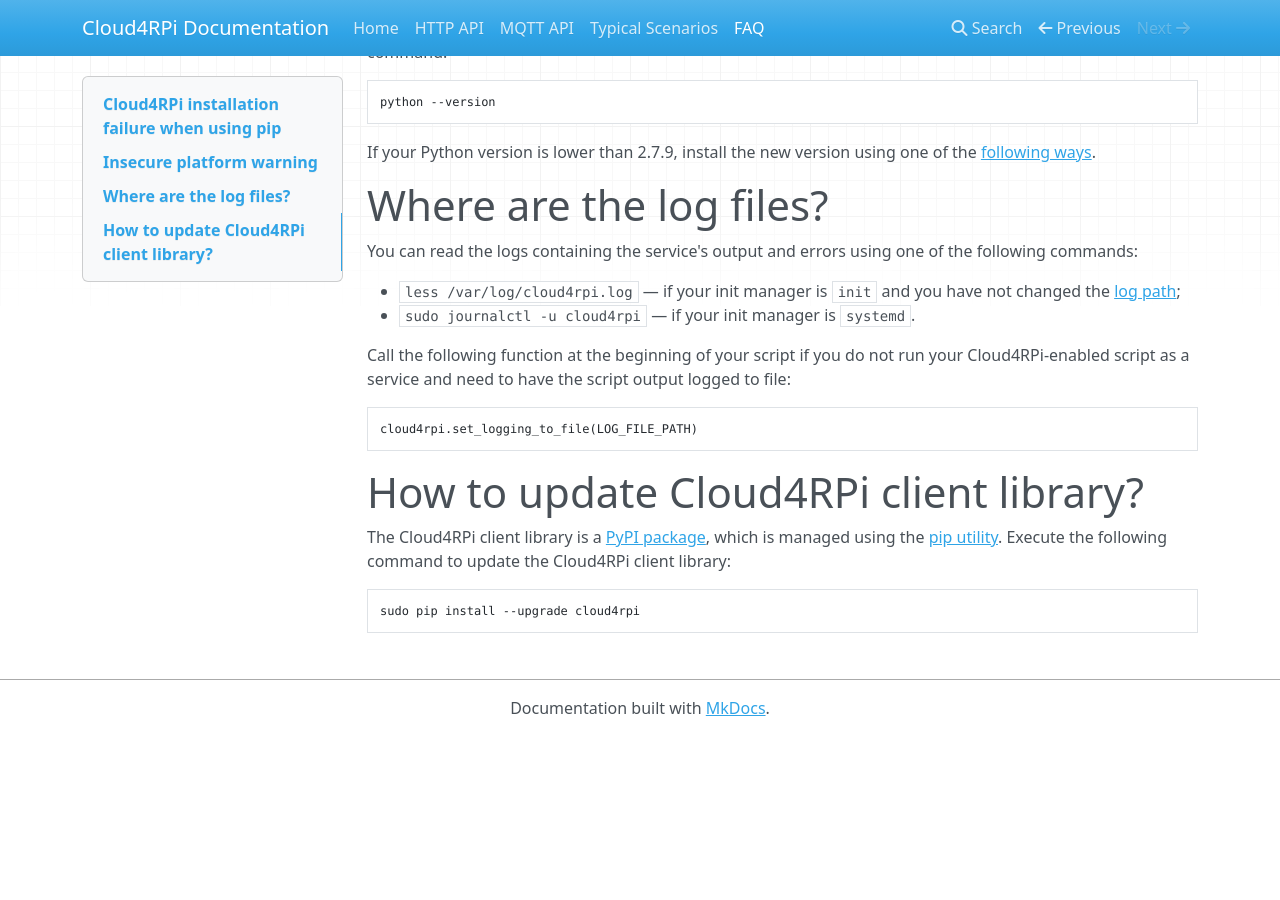
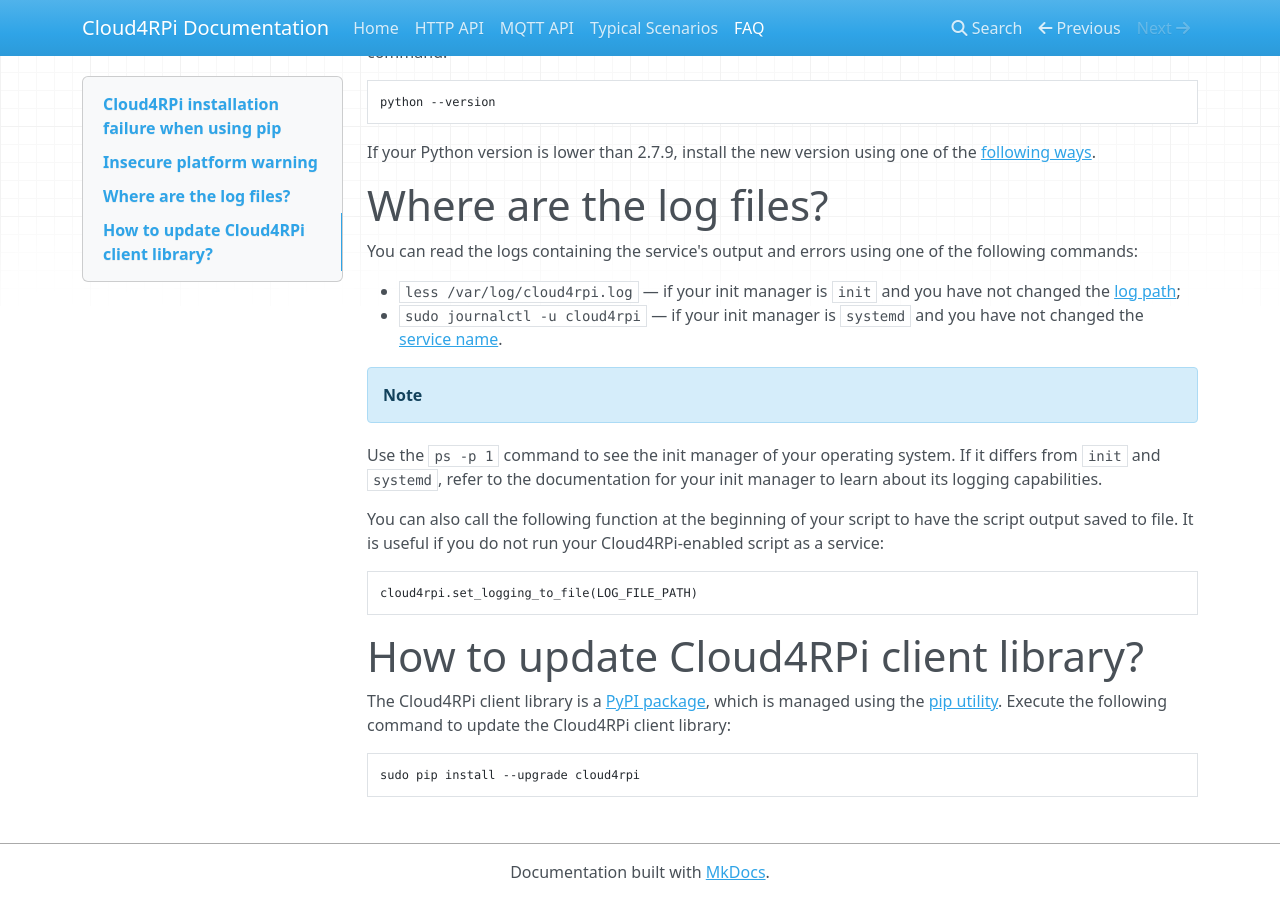
Before and after one commit to cloud4rpi/docs, an MkDocs documentation site: the page built from docs/faq.md, in a window 1280 px wide and 900 px high, scrolled down 557 px. Built offline with MkDocs 1.6.1, drawn with Linux system fonts in a browser that asks for light colours; nearby versions of some CDN libraries; old or Windows-style settings are respelled for this version of MkDocs; before the commit the page ends 1293 px from its top, so only the background shows below that.

Commit message:
small additions

````diff
--- a/docs/faq.md
+++ b/docs/faq.md
@@ -30,9 +30,13 @@
 You can read the logs containing the service's output and errors using one of the following commands:
 
 * `less /var/log/cloud4rpi.log` — if your init manager is `init` and you have not changed the [log path](https://github.com/cloud4rpi/cloud4rpi/blob/master/service_install.sh#L54);
-* `sudo journalctl -u cloud4rpi` — if your init manager is `systemd`.
+* `sudo journalctl -u cloud4rpi` — if your init manager is `systemd` and you have not changed the [service name](https://github.com/cloud4rpi/cloud4rpi/blob/master/service_install.sh#L151).
 
-Call the following function at the beginning of your script if you do not run your Cloud4RPi-enabled script as a service and need to have the script output logged to file:
+
+!!! Note
+Use the `ps -p 1` command to see the init manager of your operating system. If it differs from `init` and `systemd`, refer to the documentation for your init manager to learn about its logging capabilities.
+
+You can also call the following function at the beginning of your script to have the script output saved to file. It is useful if you do not run your Cloud4RPi-enabled script as a service:
 
 ```python
 cloud4rpi.set_logging_to_file(LOG_FILE_PATH)
````
